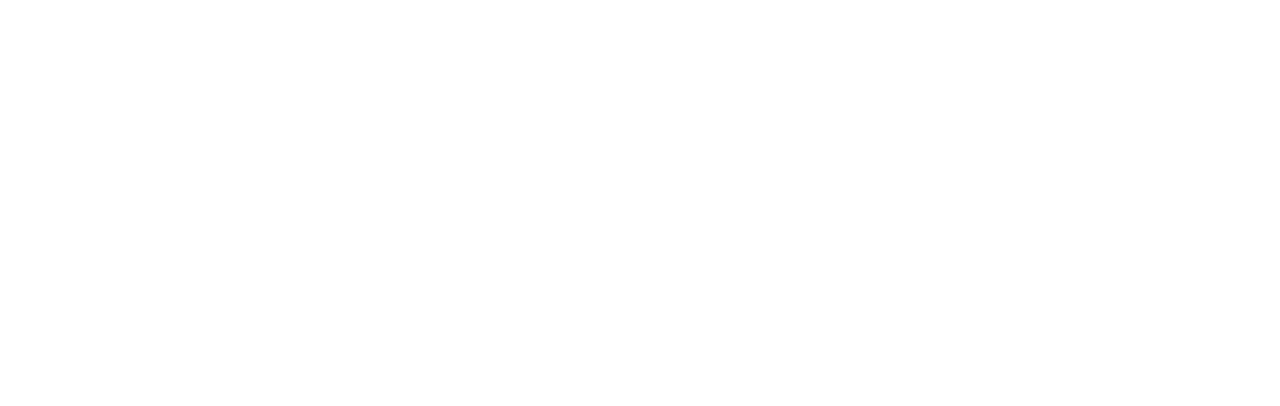
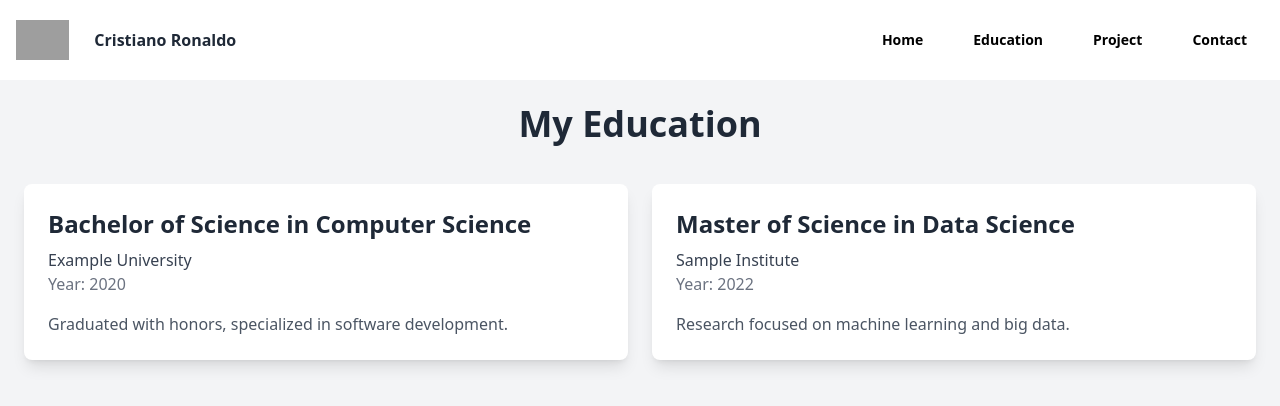
Before and after one commit to ThapananKulab/portfolio-thapanan, a Gatsby site: page /education in a window 1280 px wide. Before the commit this address had no page. Built offline with nearby package versions, Linux system fonts and the light colour scheme; Gatsby itself is replaced by a stand-in of ours; grey boxes are pictures that could not be loaded.

Commit message:
fix | page

```diff
--- a/gatsby-config.js
+++ b/gatsby-config.js
@@ -24,6 +24,7 @@
         path: `${__dirname}/src/images`,
       },
     },
+    `gatsby-plugin-image`,
     `gatsby-transformer-sharp`,
     `gatsby-plugin-sharp`,
     {
--- a/src/components/header.js
+++ b/src/components/header.js
@@ -11,7 +11,9 @@
             style={{ height: "40px", width: "auto", marginRight: "8px" }}
             alt="Cristiano Ronaldo Logo"
           />
-          <a className="btn btn-ghost text-base">Cristiano Ronaldo</a>
+          <Link to="/" className="btn btn-ghost text-base">
+            Cristiano Ronaldo
+          </Link>
         </div>
 
         <div className="lg:hidden flex">
@@ -41,12 +43,12 @@
             Home
           </Link>
           <Link
-            to="/about"
+            to="/education"
             className="btn btn-ghost text-md"
             style={{ color: "black" }}
             activeClassName="active"
           >
-            About
+            Education
           </Link>
           <Link
             to="/project"
--- /dev/null
+++ b/src/pages/education.js
@@ -0,0 +1,47 @@
+import * as React from "react"
+import { StaticImage } from "gatsby-plugin-image"
+import Navbar from "../components/header"
+import Seo from "../components/seo"
+
+const educationData = [
+  {
+    degree: "Bachelor of Science in Computer Science",
+    institution: "Example University",
+    year: "2020",
+    details: "Graduated with honors, specialized in software development.",
+  },
+  {
+    degree: "Master of Science in Data Science",
+    institution: "Sample Institute",
+    year: "2022",
+    details: "Research focused on machine learning and big data.",
+  },
+]
+
+const Education = () => {
+  return (
+    <div>
+      <Navbar />
+      <div className="min-h-screen bg-gray-100 p-6">
+        <div className="container mx-auto">
+          <h1 className="text-4xl font-bold text-center mb-10">My Education</h1>
+
+          <div className="grid gap-6 mb-10 md:grid-cols-2">
+            {educationData.map((edu, index) => (
+              <div key={index} className="bg-white p-6 rounded-lg shadow-lg">
+                <h2 className="text-2xl font-bold mb-2">{edu.degree}</h2>
+                <p className="text-gray-700">{edu.institution}</p>
+                <p className="text-gray-500">Year: {edu.year}</p>
+                <p className="text-gray-600 mt-4">{edu.details}</p>
+              </div>
+            ))}
+          </div>
+        </div>
+      </div>
+    </div>
+  )
+}
+
+export const Head = () => <Seo title="Education | Thapanan Kulab" />
+
+export default Education
--- a/src/pages/index.js
+++ b/src/pages/index.js
@@ -53,7 +53,7 @@
                 </tbody>
               </table>
             </div>
-            <div className="chat chat-start ">
+            <div className="chat chat-start">
               <div className="chat-image avatar">
                 <div className="w-10 rounded-full">
                   <img
@@ -107,10 +107,10 @@
               second or paternal family name is Aveiro.
             </p>
             <button
-              className="btn btn-primary "
+              className="btn btn-primary"
               onClick={() => document.getElementById("my_modal_2").showModal()}
             >
-              Get Started
+              เรียกดูเพิ่มเติม
             </button>
           </div>
         </div>
--- a/src/pages/project.js
+++ b/src/pages/project.js
@@ -63,6 +63,6 @@
   )
 }
 
-export const Head = () => <Seo title="Expeirence | Thapanan Kulab" />
+export const Head = () => <Seo title="Project | Thapanan Kulab" />
 
 export default NotFoundPage
```
Also changed, not shown: 1 other file.
